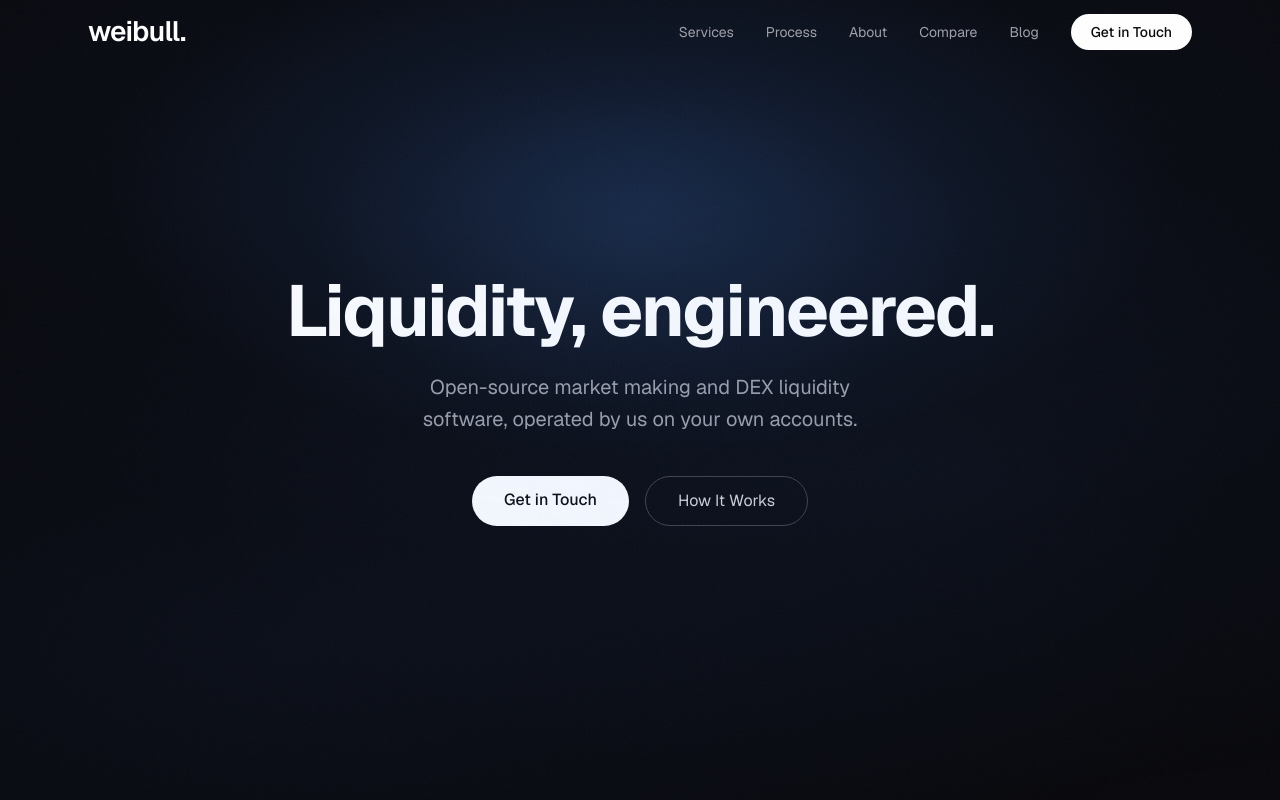
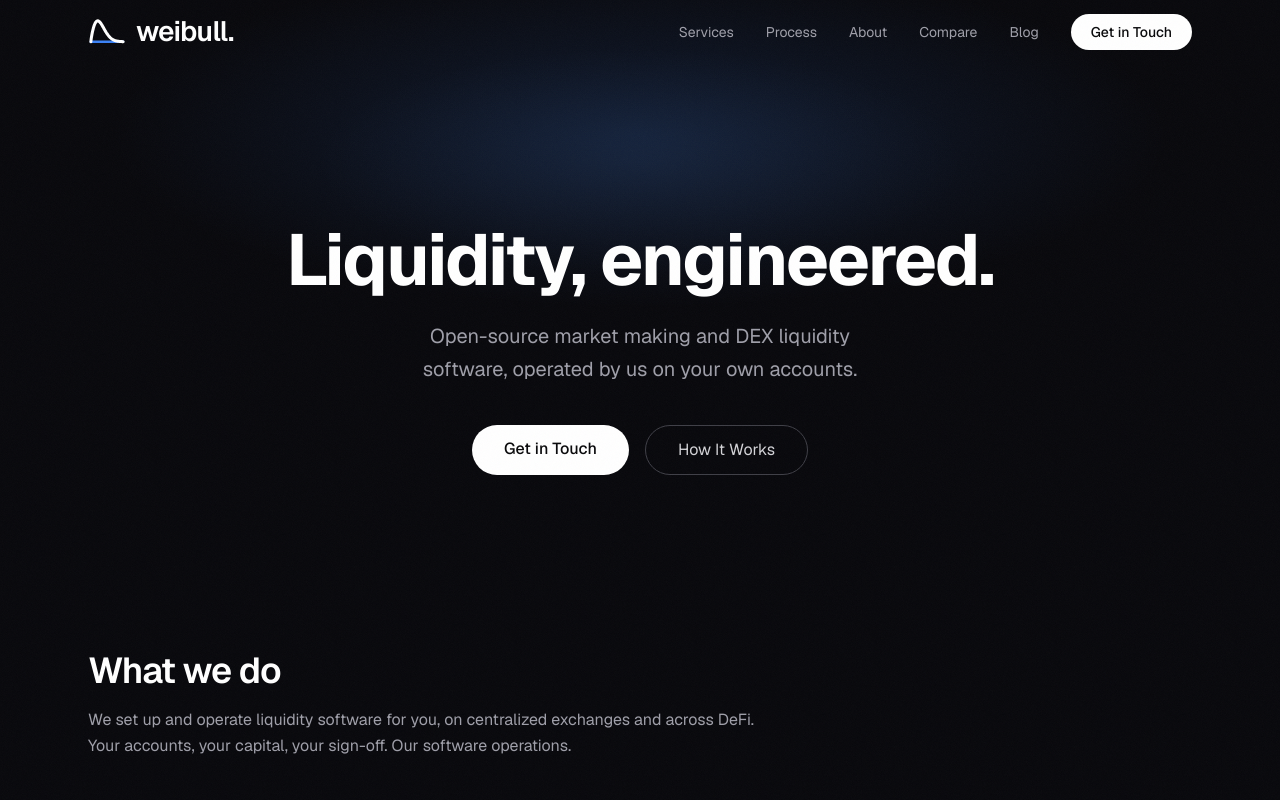
Before and after one commit to santiagodipaolo/liquid, a Next.js app: page / in a window 1280 px wide. Shown: the top 800 px of the page. Built offline with nearby package versions, Linux system fonts and the light colour scheme.

Commit message:
Weibull: curve mark in the logo, shorter hero, no patchy background glow

```diff
--- a/app/components/Footer.tsx
+++ b/app/components/Footer.tsx
@@ -1,3 +1,4 @@
+import Logo from "./Logo";
 import Link from "next/link";
 
 export default function Footer() {
@@ -8,10 +9,9 @@ export default function Footer() {
           <div className="flex flex-col md:flex-row items-center gap-6 md:gap-8">
             <Link
               href="/"
-              className="text-2xl md:text-[28px] font-semibold tracking-tight text-white"
-            >
-              weibull.
-            </Link>
+              aria-label="Weibull, home">
+          <Logo />
+        </Link>
             <div className="flex flex-wrap gap-6 text-sm text-zinc-500">
               <a
                 href="/#services"
--- a/app/components/Hero.tsx
+++ b/app/components/Hero.tsx
@@ -1,6 +1,6 @@
 export default function Hero() {
   return (
-    <section className="relative min-h-screen flex flex-col items-center justify-center text-center px-6 overflow-hidden">
+    <section className="relative flex flex-col items-center justify-center text-center px-6 pt-44 pb-12 md:pt-56 md:pb-16 overflow-hidden">
       {/* Primary blue glow */}
       <div
         className="absolute top-[-10%] left-1/2 -translate-x-1/2 w-[90%] h-[70%] pointer-events-none"
--- /dev/null
+++ b/app/components/Logo.tsx
@@ -0,0 +1,30 @@
+/**
+ * The Weibull logo: the Weibull distribution curve (the favicon's mark) set
+ * before the "weibull." wordmark. The curve is the brand's one symbol: the
+ * classic model of time to failure, for a firm whose job is keeping
+ * liquidity from breaking.
+ */
+export function WeibullMark({ className = "" }: { className?: string }) {
+  return (
+    <svg viewBox="0 0 40 28" className={className} aria-hidden="true">
+      <path d="M3 25 H37" stroke="#3b82f6" strokeWidth="2.5" strokeLinecap="round" />
+      <path
+        d="M3.00,25.00 L3.38,21.77 L3.76,19.41 L4.13,17.32 L4.51,15.44 L4.89,13.72 L5.27,12.15 L5.64,10.72 L6.02,9.42 L6.40,8.25 L6.78,7.21 L7.16,6.29 L7.53,5.49 L7.91,4.81 L8.29,4.25 L8.67,3.80 L9.04,3.45 L9.42,3.20 L9.80,3.05 L10.18,3.00 L10.56,3.03 L10.93,3.15 L11.31,3.34 L11.69,3.60 L12.07,3.92 L12.44,4.31 L12.82,4.74 L13.20,5.23 L13.58,5.75 L13.96,6.31 L14.33,6.90 L14.71,7.51 L15.09,8.15 L15.47,8.80 L15.84,9.46 L16.22,10.13 L16.60,10.80 L16.98,11.47 L17.36,12.13 L17.73,12.79 L18.11,13.44 L18.49,14.07 L18.87,14.69 L19.24,15.30 L19.62,15.89 L20.00,16.45 L20.38,17.00 L20.76,17.53 L21.13,18.03 L21.51,18.51 L21.89,18.97 L22.27,19.41 L22.64,19.82 L23.02,20.21 L23.40,20.58 L23.78,20.93 L24.16,21.26 L24.53,21.56 L24.91,21.85 L25.29,22.12 L25.67,22.37 L26.04,22.60 L26.42,22.81 L26.80,23.01 L27.18,23.19 L27.56,23.36 L27.93,23.52 L28.31,23.66 L28.69,23.79 L29.07,23.91 L29.44,24.02 L29.82,24.12 L30.20,24.21 L30.58,24.29 L30.96,24.37 L31.33,24.44 L31.71,24.50 L32.09,24.55 L32.47,24.60 L32.84,24.65 L33.22,24.69 L33.60,24.72 L33.98,24.76 L34.36,24.78 L34.73,24.81 L35.11,24.83 L35.49,24.85 L35.87,24.87 L36.24,24.89 L36.62,24.90 L37.00,24.91"
+        fill="none"
+        stroke="currentColor"
+        strokeWidth="3.2"
+        strokeLinecap="round"
+        strokeLinejoin="round"
+      />
+    </svg>
+  );
+}
+
+export default function Logo() {
+  return (
+    <span className="inline-flex items-center gap-2.5 text-2xl md:text-[28px] font-semibold tracking-tight text-white">
+      <WeibullMark className="h-[0.95em] w-auto" />
+      weibull.
+    </span>
+  );
+}
--- a/app/components/Nav.tsx
+++ b/app/components/Nav.tsx
@@ -1,4 +1,6 @@
 "use client";
+
+import Logo from "./Logo";
 
 import { useState, useEffect } from "react";
 import Link from "next/link";
@@ -32,9 +34,8 @@ export default function Nav() {
       <nav className="max-w-6xl mx-auto px-6 h-16 flex items-center justify-between">
         <Link
           href="/"
-          className="text-2xl md:text-[28px] font-semibold tracking-tight text-white"
-        >
-          weibull.
+          aria-label="Weibull, home">
+          <Logo />
         </Link>
 
         <div className="hidden md:flex items-center gap-8">
--- a/app/globals.css
+++ b/app/globals.css
@@ -13,19 +13,6 @@ html {
 body {
   background: #08080c;
   color: #e8e8ed;
-}
-
-/* Ambient blue glow that repeats through the page */
-body::after {
-  content: "";
-  position: fixed;
-  inset: 0;
-  z-index: 0;
-  pointer-events: none;
-  background:
-    radial-gradient(ellipse 80% 50% at 50% 20%, rgba(59,130,246,0.07), transparent),
-    radial-gradient(ellipse 60% 40% at 75% 60%, rgba(59,130,246,0.05), transparent),
-    radial-gradient(ellipse 70% 45% at 25% 80%, rgba(59,130,246,0.06), transparent);
 }
 
 /* Grain / noise overlay */
```
